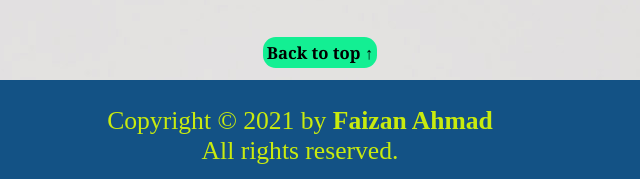
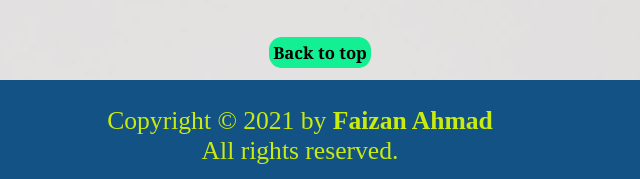
Before and after one commit to faizan13801/FaizanAhmad, a plain HTML site: page index.html in a window 1280 px wide. Shown: the part 1923-2102 px from the top of the page, 340-980 px from the left. Drawn offline with Linux system fonts and the light colour scheme.

Commit message:
first commit

```diff
--- a/index.html
+++ b/index.html
@@ -87,7 +87,7 @@
      <br><br></div>
     <div id="backtotop">
         <ul>
-            <a  href="#top">Back to top &#8593  </a>
+            <a  href="#top">Back to top</a>
         </ul>
     </div>
         <div id="footer">
```
